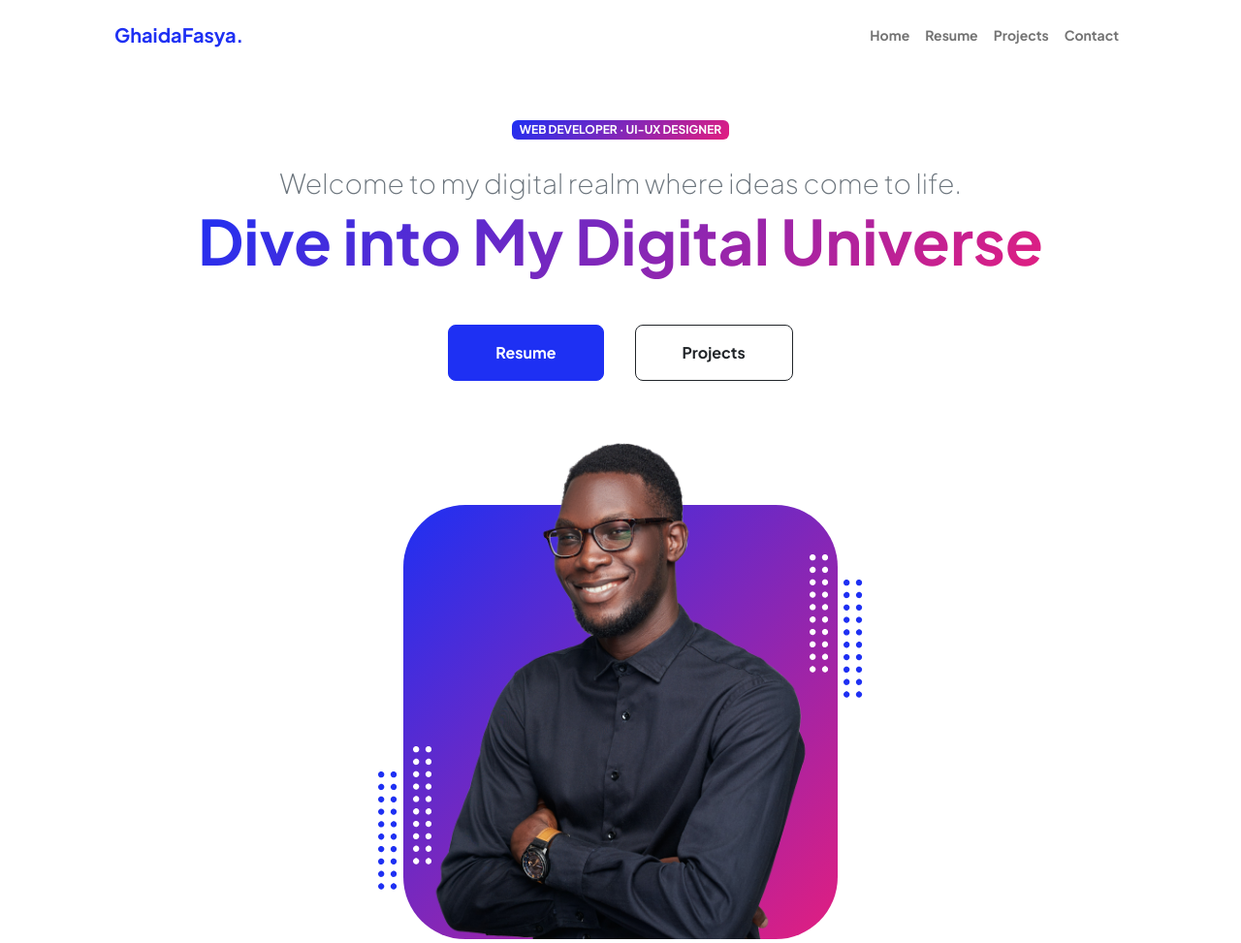
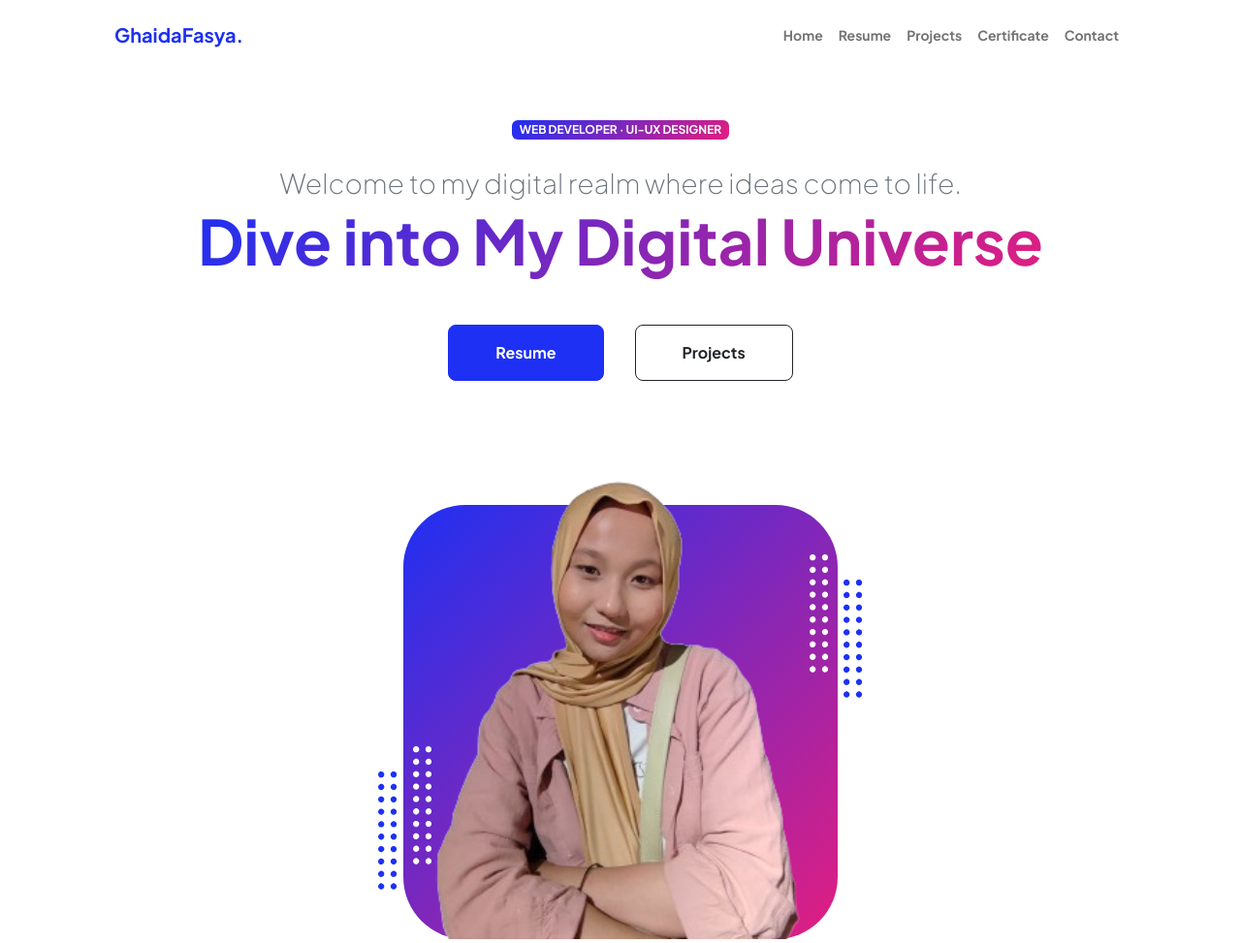
Before and after one commit to ghaidafasya24/My-Portfolio, a plain HTML site: page index.html in a window 1280 px wide. Shown: the top 973 px of the page at 97% size. Drawn offline with nearby package versions, Linux system fonts and the light colour scheme.

Commit message:
add home

```diff
--- a/index.html
+++ b/index.html
@@ -29,6 +29,7 @@
                             <li class="nav-item"><a class="nav-link" href="index.html">Home</a></li>
                             <li class="nav-item"><a class="nav-link" href="resume.html">Resume</a></li>
                             <li class="nav-item"><a class="nav-link" href="projects.html">Projects</a></li>
+                            <li class="nav-item"><a class="nav-link" href="certificate.html">Certificate</a></li>
                             <li class="nav-item"><a class="nav-link" href="contact.html">Contact</a></li>
                         </ul>
                     </div>
@@ -56,7 +57,7 @@
                                 <div class="profile bg-gradient-primary-to-secondary">
                                     <!-- TIP: For best results, use a photo with a transparent background like the demo example below-->
                                     <!-- Watch a tutorial on how to do this on YouTube (link)-->
-                                    <img class="profile-img" src="assets/profile.png" alt="..." />
+                                    <img class="profile-img" src="assets/foto2.png" alt="..." />
                                     <div class="dots-1">
                                         <!-- SVG Dots-->
                                         <svg version="1.1" xmlns="http://www.w3.org/2000/svg" xmlns:xlink="http://www.w3.org/1999/xlink" x="0px" y="0px" viewBox="0 0 191.6 1215.4" style="enable-background: new 0 0 191.6 1215.4" xml:space="preserve">
```
Also changed, not shown: contact.html (+1 -0 lines), projects.html (+1 -0 lines), resume.html (+1 -0 lines), assets/foto.png (added), assets/foto2.png (added).
